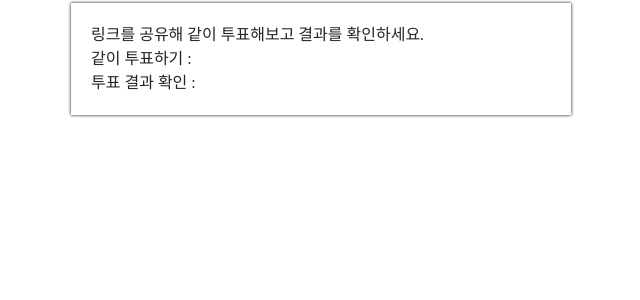
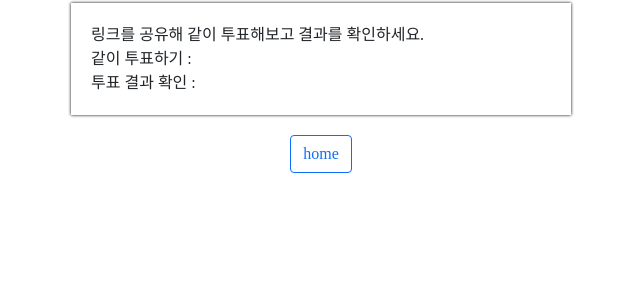
Before and after one commit to the1224/sparton, a Flask app: page /shared-vote-links in a window 1280 px wide. Shown: the part 317-617 px from the top of the page, without its empty margins (319-959 px from the left). Run offline with Flask 2, Linux system fonts and the light colour scheme.

Commit message:
feat: 투표 공유 url에 Home 버튼 추가

```diff
--- a/templates/shared-vote-links.html
+++ b/templates/shared-vote-links.html
@@ -64,6 +64,12 @@
             margin-top: 10px;
             margin-bottom: 10px;
         }
+
+        .mybutton {
+            display: flex;
+            align-items: center;
+            flex-direction: column;
+        }
     </style>
     <script>
         $(document).ready(function () {
@@ -128,6 +134,9 @@
         투표 결과 확인 : <a id="vote_result_link"></a>
     </div>
 </div>
+<div class="mybutton">
+    <button onclick="location.href='/'" type="button" class="btn btn-outline-primary" >home</button>
+</div>
 {#<h1>shared-vote-links page</h1>#}
 {#<div class="mypic">#}
 {#    <h1>개발자 소통게시판 회원가입</h1>#}
```
